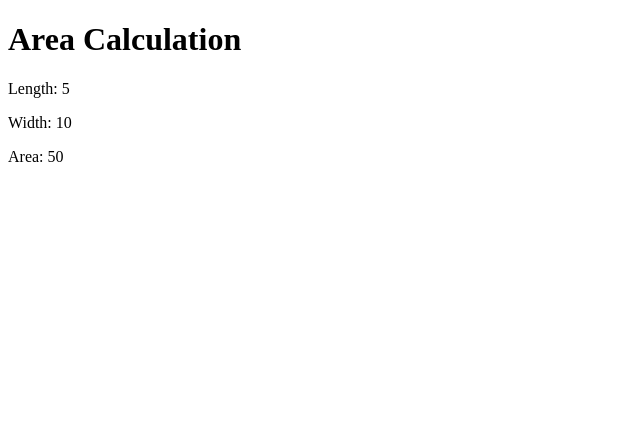
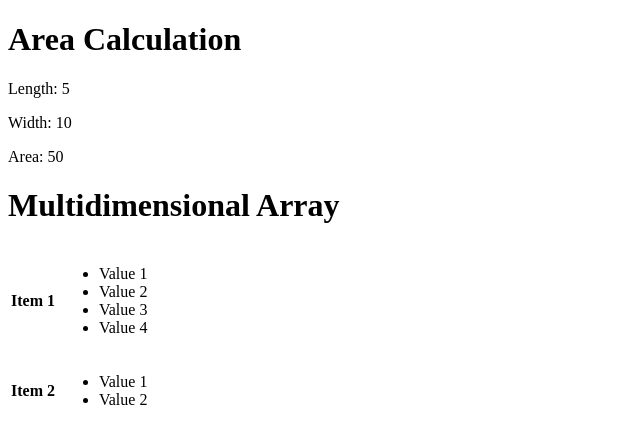
Before and after one commit to Surendren22/Jadual-Darab, a PHP site: page / in a window 1280 px wide. Shown: the top 444 px of the page, without its empty margins (0-640 px from the left). Run offline with PHP 8.4, Linux system fonts and the light colour scheme.

Commit message:
index.php

```diff
--- a/index.php
+++ b/index.php
@@ -21,3 +21,42 @@ $area = calculateArea($length, $width);
   <p>Area: <?php echo $area; ?></p>
 </body>
 </html>
+
+
+
+<?php
+$array = array(
+  array(
+    'Item 1',
+    array('Value 1', 'Value 2', 'Value 3', 'Value 4')
+  ),
+  array(
+    'Item 2',
+    array('Value 1', 'Value 2')
+  )
+);
+?>
+
+<!DOCTYPE html>
+<html>
+<head>
+  <title>Multidimensional Array</title>
+</head>
+<body>
+  <h1>Multidimensional Array</h1>
+  <table>
+    <?php foreach ($array as $item) : ?>
+      <tr>
+        <th><?php echo $item[0]; ?></th>
+        <td>
+          <ul>
+            <?php foreach ($item[1] as $value) : ?>
+              <li><?php echo $value; ?></li>
+            <?php endforeach; ?>
+          </ul>
+        </td>
+      </tr>
+    <?php endforeach; ?>
+  </table>
+</body>
+</html>
```
